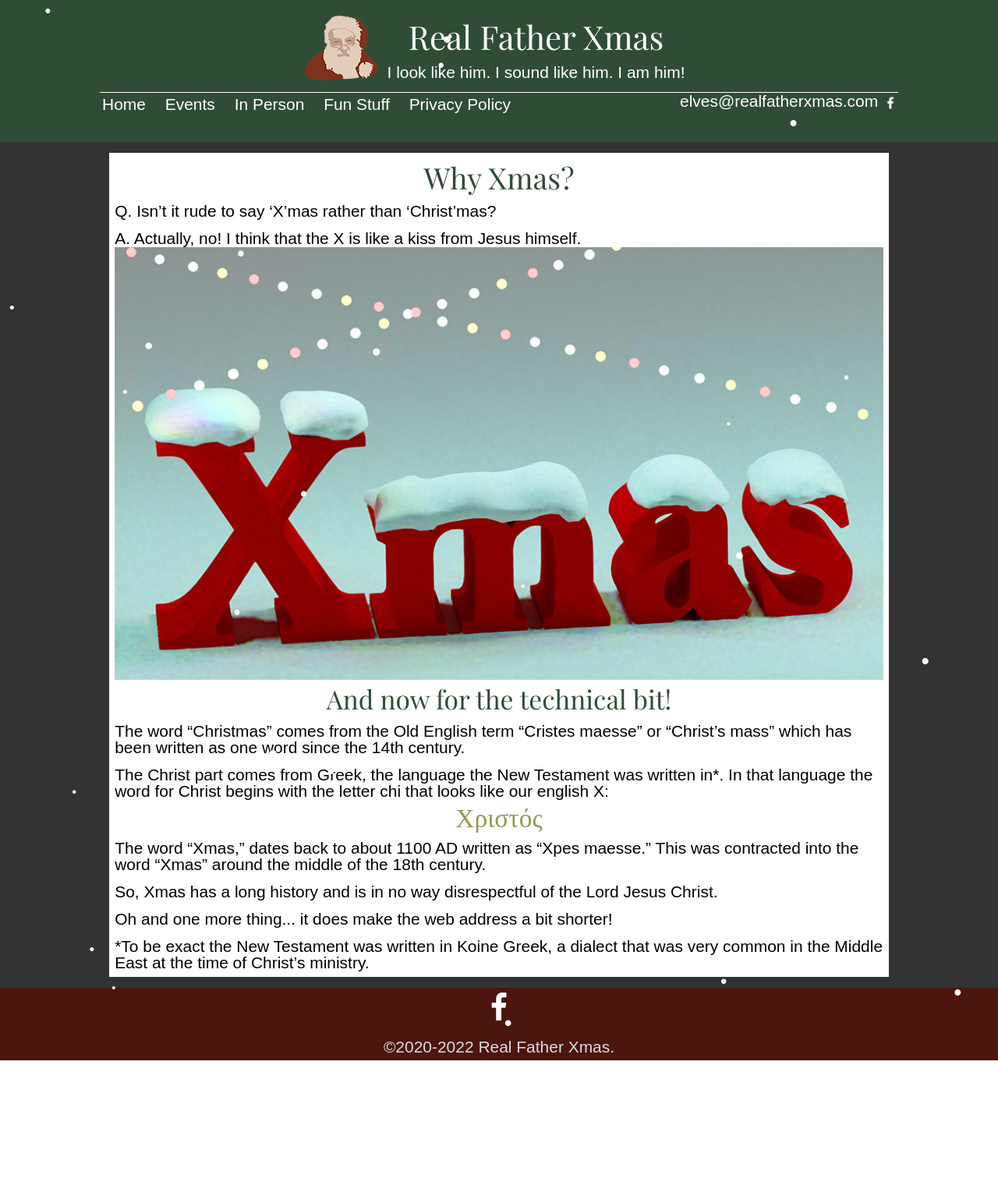
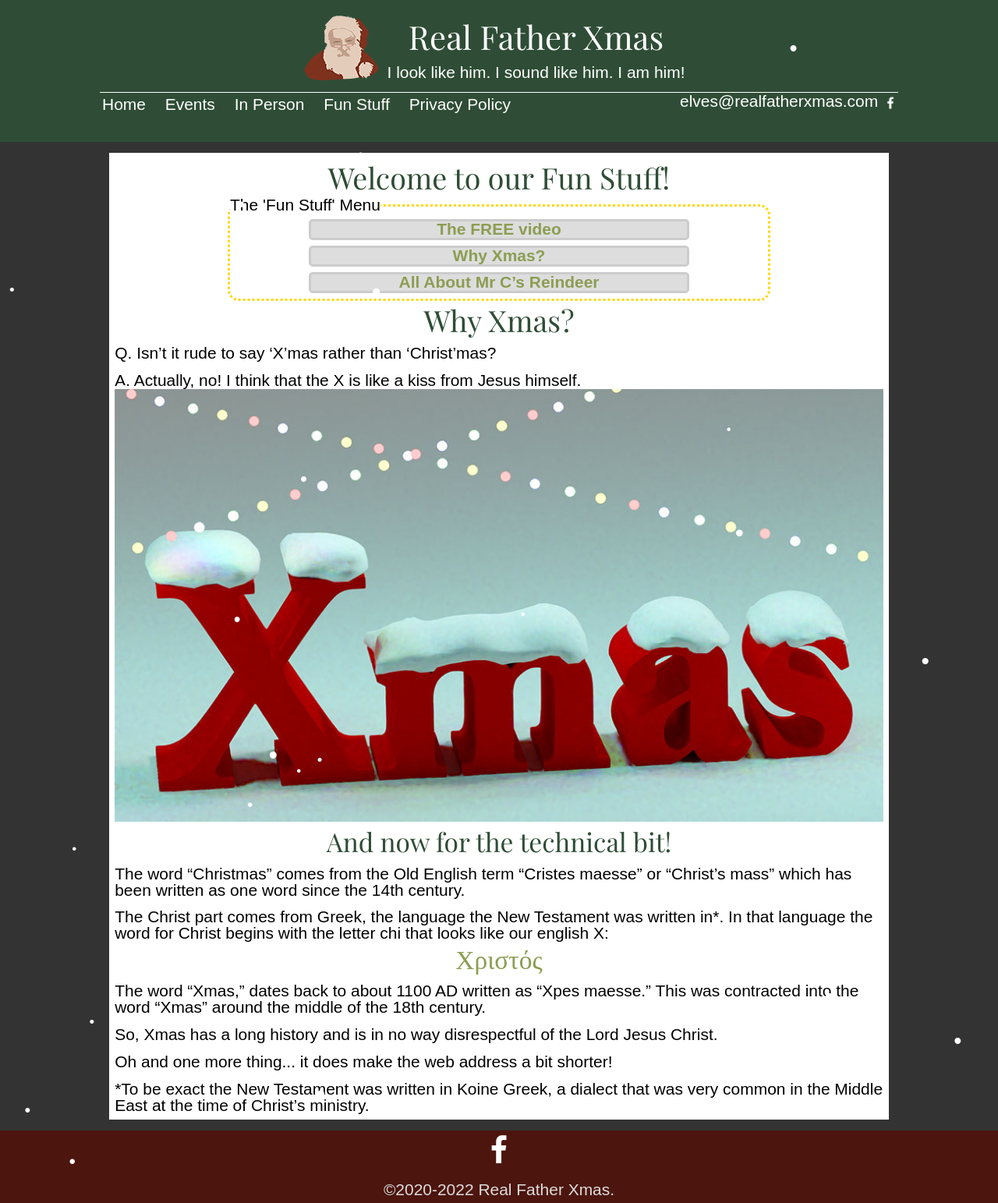
Before and after one commit to nielsencs/RealFatherXmas, a PHP site: page /funXmas.php in a window 1280 px wide. Shown: the whole page at 78% size. Before the commit the page ends 1360 px from the top, so only its background shows below. Run offline with PHP 8.4, Linux system fonts and the light colour scheme; some web fonts are replaced.

Commit message:
fun menu added

```diff
--- /dev/null
+++ b/site/funMenu.php
@@ -0,0 +1,9 @@
+    <h2>Welcome to our Fun Stuff!</h2>
+    <fieldset class="funMenuBox">
+        <legend>The 'Fun Stuff' Menu</legend>
+        <ul class="funMenu">
+            <li><a href="fun.php">The FREE video</a></li>
+            <li><a href="funXmas.php">Why Xmas?</a></li>
+            <li><a href="funReindeer.php">All About Mr C&rsquo;s Reindeer</a></li>
+        </ul>
+    </fieldset>
--- a/site/funXmas.php
+++ b/site/funXmas.php
@@ -3,6 +3,9 @@ $bSnow = true;
 require_once 'header.php';
 ?>
 <div class="main">
+<?php
+require_once 'funMenu.php';
+?>
     <h2>Why Xmas?</h2>
     <p>Q. Isn&rsquo;t it rude to say &lsquo;X&rsquo;mas rather than &lsquo;Christ&rsquo;mas?</p>
     <p>A. Actually, no! I think that the X is like a kiss from Jesus himself.</p>
--- a/site/styles/standard.css
+++ b/site/styles/standard.css
@@ -303,3 +303,25 @@
       width: 100%;
       height: 100%;
     }
+
+    .funMenuBox {
+      margin: auto;
+      border: dotted 3px gold;
+      border-radius: 14px;
+      width: 70%;
+    }
+
+    .funMenu {
+      margin-top: 5px;
+      text-align: center;
+      list-style: none;
+    }
+
+    .funMenu li {
+      display: block;
+      margin: 7px auto;
+      border: solid 3px #ccc;
+      border-radius: 5px;
+      background: #ddd;
+      width: 70%;
+    }
```
Also changed, not shown: site/fun.php (+6 -12 lines), site/funReindeer.php (+5 -2 lines). Lines whose indentation alone changed are shown as unchanged.
